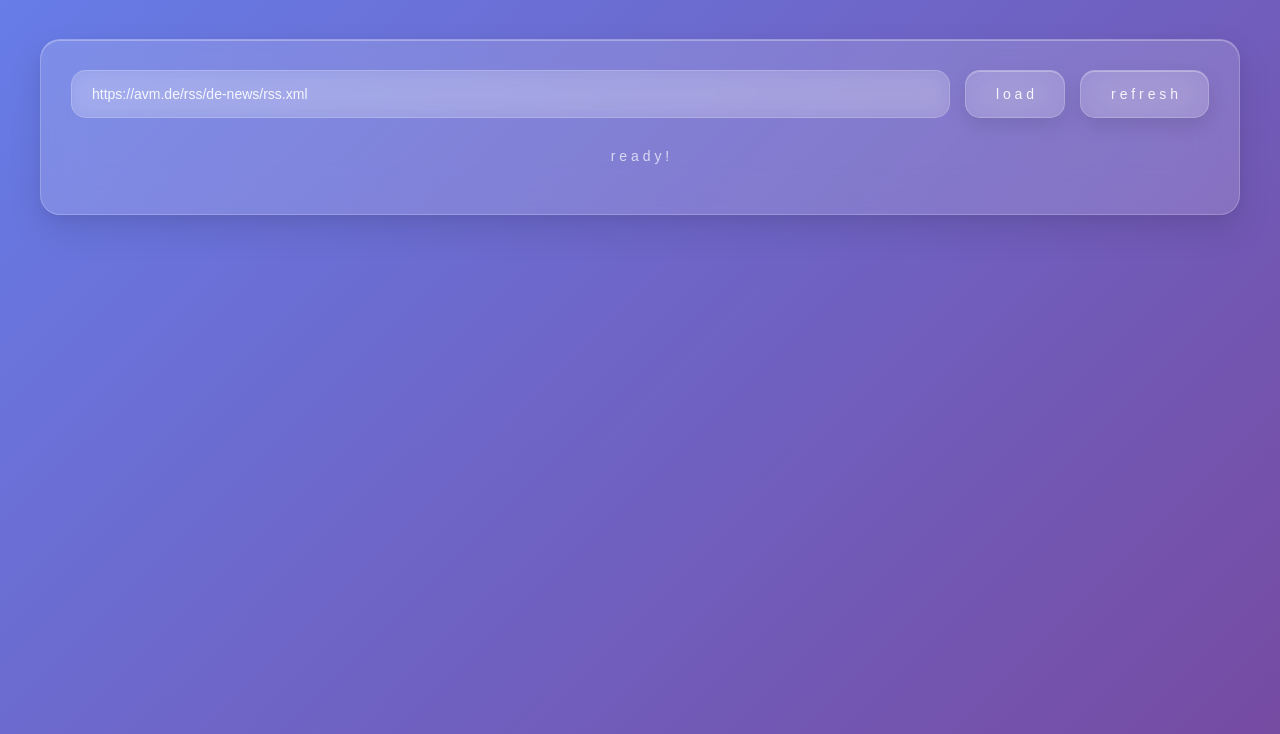
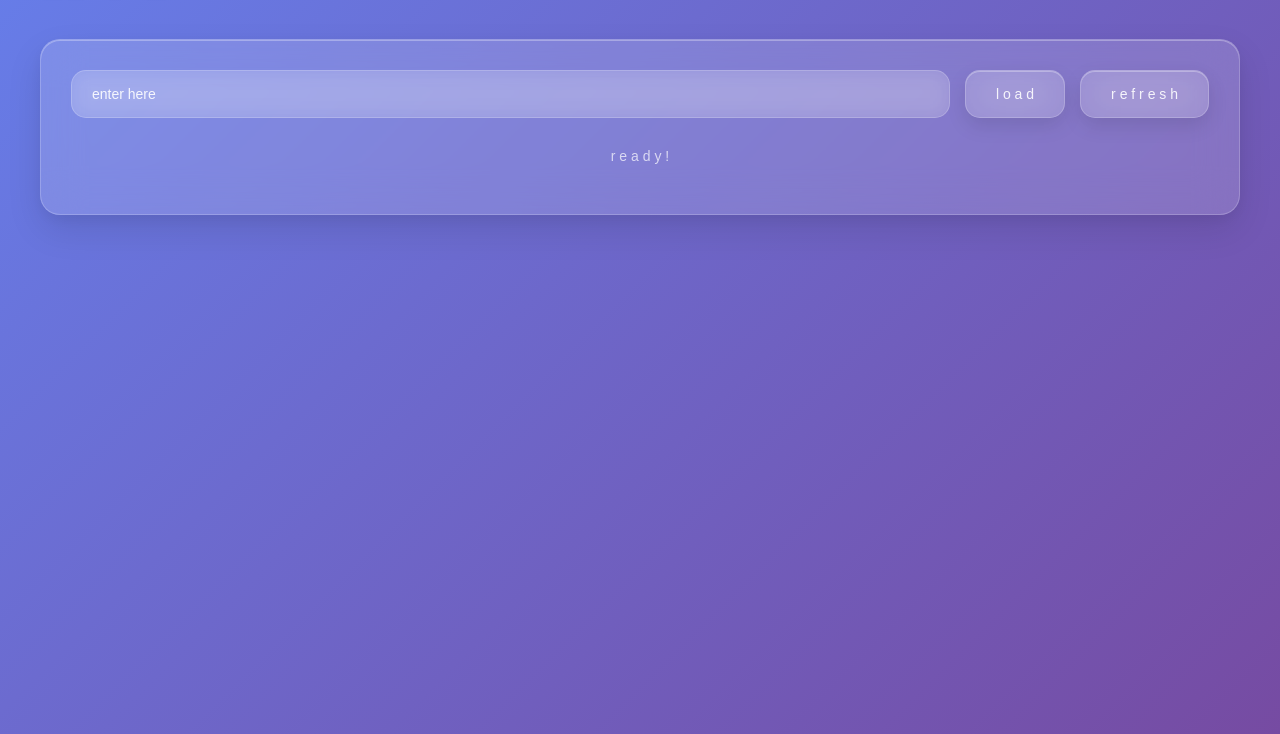
Before and after one commit to 45-razrblds/aurora, a plain HTML site: page index.html in a window 1280 px wide. Shown: the part 66-800 px from the top of the page. Drawn offline with Linux system fonts and the light colour scheme; a web font is replaced by a local one.

Commit message:
i added some fucking changes to the index.html file and i ai generated a fucking readme file because i am lazy as shit blablablabla

```diff
--- a/index.html
+++ b/index.html
@@ -24,7 +24,7 @@
 
         <div class="glass-card">
             <div class="controls">
-                <input type="url" class="url-input" id="rssUrl" placeholder="enter rss feed url..." value="https://avm.de/rss/de-news/rss.xml">
+                <input type="url" class="url-input" id="rssUrl" placeholder="enter rss feed url..." value="enter here">
                 <button class="glass-button" id="loadFeed">l o a d</button>
                 <button class="glass-button" id="refreshFeed">r e f r e s h</button>
             </div>
```
Also changed, not shown: 1 other file.
